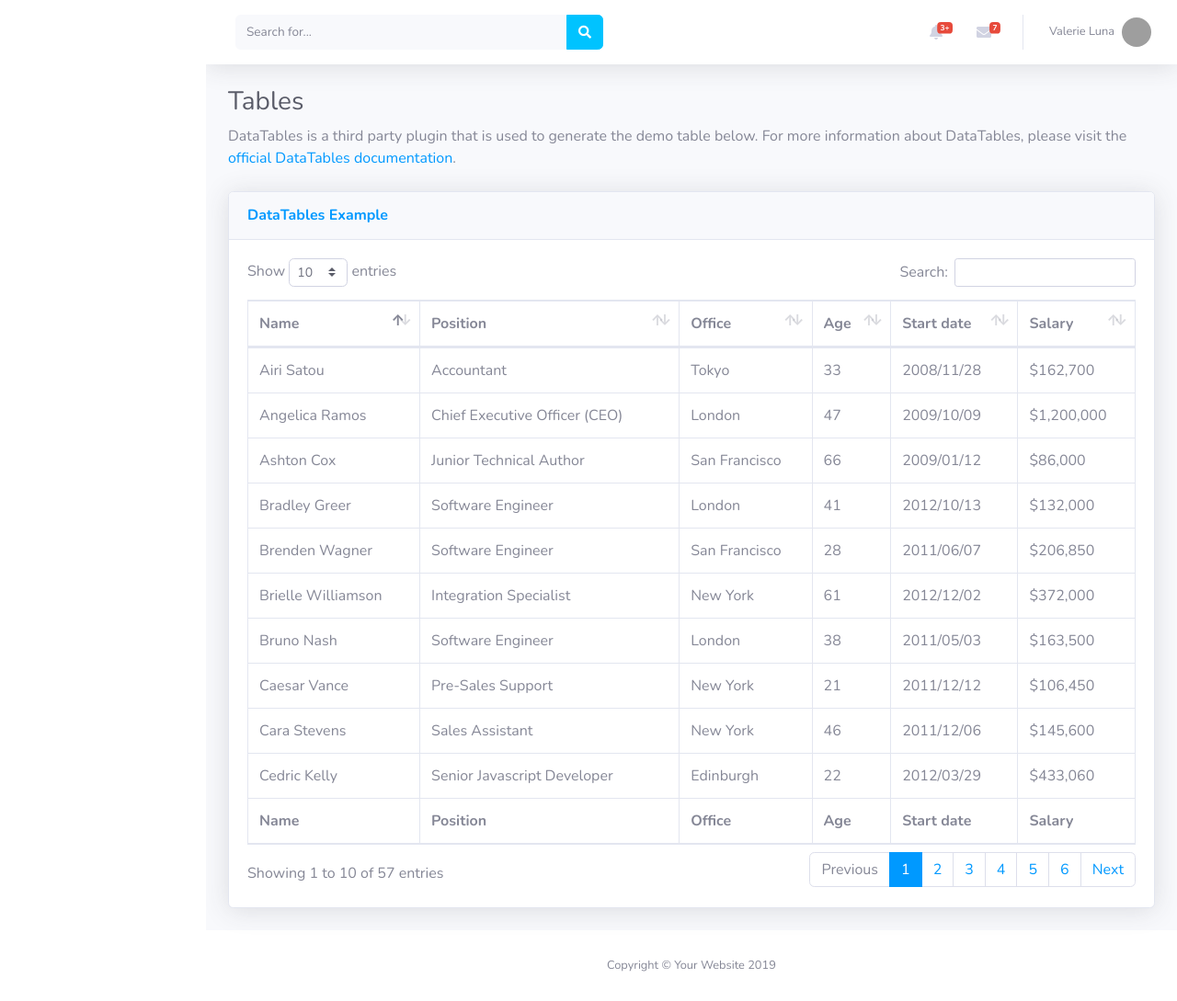
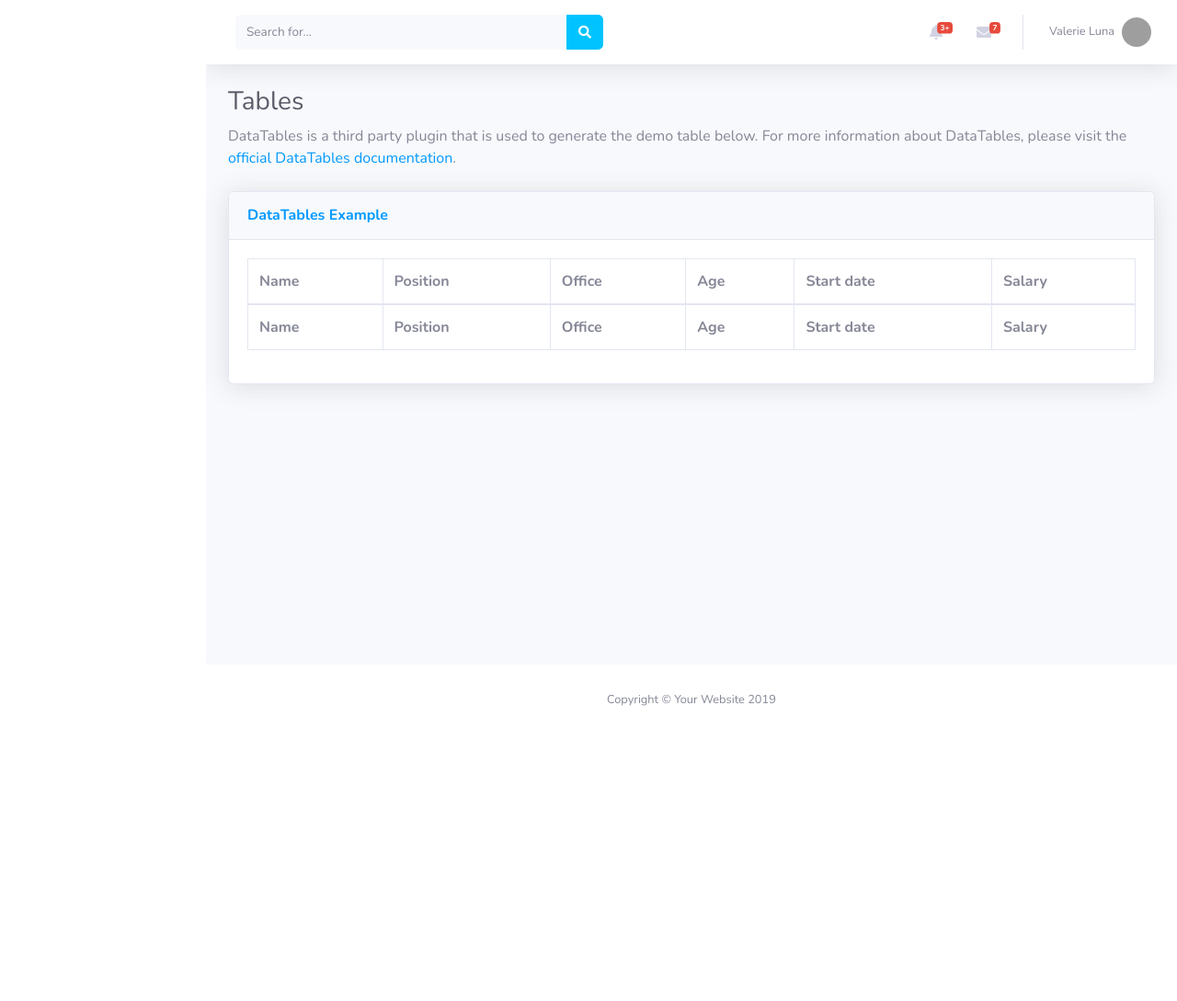
Before and after one commit to pranavjaikumar/business-grid, a PHP site: page /tables.html in a window 1280 px wide. Shown: the whole page at 92% size. After the commit the page ends 768 px from the top, so only its background shows below. Run offline with PHP 8.4, Linux system fonts and the light colour scheme; lists and menus that the app fills with data are empty; grey boxes are pictures that could not be loaded.

Commit message:
Push for Rajas

```diff
--- a/aiDashboard.php
+++ b/aiDashboard.php
@@ -398,10 +398,11 @@ session_start();
                             <!-- Card Header - Dropdown -->
                             <div class="card-header py-3 d-flex flex-row align-items-center justify-content-between">
                                 <h6 class="m-0 font-weight-bold text-primary prim-text">About</h6>
+                                <button class="btn btn-primary" onclick="">Save</button>
                             </div>
                             <!-- Card Body -->
                             <div class="card-body">
-                                <p>Lorem ipsum dolor sit amet, consectetur adipiscing elit, sed do eiusmod tempor incididunt ut labore et dolore magna aliqua. Ut enim ad minim veniam, quis nostrud exercitation ullamco laboris nisi ut aliquip ex ea commodo consequat. Duis aute irure dolor in reprehenderit in voluptate velit esse cillum dolore eu fugiat nulla pariatur. Excepteur sint occaecat cupidatat non proident, sunt in culpa qui officia deserunt mollit anim id est laborum.</p>
+                                <p contenteditable="true">Lorem ipsum dolor sit amet, consectetur adipiscing elit, sed do eiusmod tempor incididunt ut labore et dolore magna aliqua. Ut enim ad minim veniam, quis nostrud exercitation ullamco laboris nisi ut aliquip ex ea commodo consequat. Duis aute irure dolor in reprehenderit in voluptate velit esse cillum dolore eu fugiat nulla pariatur. Excepteur sint occaecat cupidatat non proident, sunt in culpa qui officia deserunt mollit anim id est laborum.</p>
                             </div>
                         </div>
                     </div>
--- /dev/null
+++ b/save.php
@@ -0,0 +1 @@
+<?php
--- a/tables.html
+++ b/tables.html
@@ -366,464 +366,6 @@
                       <th>Salary</th>
                     </tr>
                   </tfoot>
-                  <tbody>
-                    <tr>
-                      <td>Tiger Nixon</td>
-                      <td>System Architect</td>
-                      <td>Edinburgh</td>
-                      <td>61</td>
-                      <td>2011/04/25</td>
-                      <td>$320,800</td>
-                    </tr>
-                    <tr>
-                      <td>Garrett Winters</td>
-                      <td>Accountant</td>
-                      <td>Tokyo</td>
-                      <td>63</td>
-                      <td>2011/07/25</td>
-                      <td>$170,750</td>
-                    </tr>
-                    <tr>
-                      <td>Ashton Cox</td>
-                      <td>Junior Technical Author</td>
-                      <td>San Francisco</td>
-                      <td>66</td>
-                      <td>2009/01/12</td>
-                      <td>$86,000</td>
-                    </tr>
-                    <tr>
-                      <td>Cedric Kelly</td>
-                      <td>Senior Javascript Developer</td>
-                      <td>Edinburgh</td>
-                      <td>22</td>
-                      <td>2012/03/29</td>
-                      <td>$433,060</td>
-                    </tr>
-                    <tr>
-                      <td>Airi Satou</td>
-                      <td>Accountant</td>
-                      <td>Tokyo</td>
-                      <td>33</td>
-                      <td>2008/11/28</td>
-                      <td>$162,700</td>
-                    </tr>
-                    <tr>
-                      <td>Brielle Williamson</td>
-                      <td>Integration Specialist</td>
-                      <td>New York</td>
-                      <td>61</td>
-                      <td>2012/12/02</td>
-                      <td>$372,000</td>
-                    </tr>
-                    <tr>
-                      <td>Herrod Chandler</td>
-                      <td>Sales Assistant</td>
-                      <td>San Francisco</td>
-                      <td>59</td>
-                      <td>2012/08/06</td>
-                      <td>$137,500</td>
-                    </tr>
-                    <tr>
-                      <td>Rhona Davidson</td>
-                      <td>Integration Specialist</td>
-                      <td>Tokyo</td>
-                      <td>55</td>
-                      <td>2010/10/14</td>
-                      <td>$327,900</td>
-                    </tr>
-                    <tr>
-                      <td>Colleen Hurst</td>
-                      <td>Javascript Developer</td>
-                      <td>San Francisco</td>
-                      <td>39</td>
-                      <td>2009/09/15</td>
-                      <td>$205,500</td>
-                    </tr>
-                    <tr>
-                      <td>Sonya Frost</td>
-                      <td>Software Engineer</td>
-                      <td>Edinburgh</td>
-                      <td>23</td>
-                      <td>2008/12/13</td>
-                      <td>$103,600</td>
-                    </tr>
-                    <tr>
-                      <td>Jena Gaines</td>
-                      <td>Office Manager</td>
-                      <td>London</td>
-                      <td>30</td>
-                      <td>2008/12/19</td>
-                      <td>$90,560</td>
-                    </tr>
-                    <tr>
-                      <td>Quinn Flynn</td>
-                      <td>Support Lead</td>
-                      <td>Edinburgh</td>
-                      <td>22</td>
-                      <td>2013/03/03</td>
-                      <td>$342,000</td>
-                    </tr>
-                    <tr>
-                      <td>Charde Marshall</td>
-                      <td>Regional Director</td>
-                      <td>San Francisco</td>
-                      <td>36</td>
-                      <td>2008/10/16</td>
-                      <td>$470,600</td>
-                    </tr>
-                    <tr>
-                      <td>Haley Kennedy</td>
-                      <td>Senior Marketing Designer</td>
-                      <td>London</td>
-                      <td>43</td>
-                      <td>2012/12/18</td>
-                      <td>$313,500</td>
-                    </tr>
-                    <tr>
-                      <td>Tatyana Fitzpatrick</td>
-                      <td>Regional Director</td>
-                      <td>London</td>
-                      <td>19</td>
-                      <td>2010/03/17</td>
-                      <td>$385,750</td>
-                    </tr>
-                    <tr>
-                      <td>Michael Silva</td>
-                      <td>Marketing Designer</td>
-                      <td>London</td>
-                      <td>66</td>
-                      <td>2012/11/27</td>
-                      <td>$198,500</td>
-                    </tr>
-                    <tr>
-                      <td>Paul Byrd</td>
-                      <td>Chief Financial Officer (CFO)</td>
-                      <td>New York</td>
-                      <td>64</td>
-                      <td>2010/06/09</td>
-                      <td>$725,000</td>
-                    </tr>
-                    <tr>
-                      <td>Gloria Little</td>
-                      <td>Systems Administrator</td>
-                      <td>New York</td>
-                      <td>59</td>
-                      <td>2009/04/10</td>
-                      <td>$237,500</td>
-                    </tr>
-                    <tr>
-                      <td>Bradley Greer</td>
-                      <td>Software Engineer</td>
-                      <td>London</td>
-                      <td>41</td>
-                      <td>2012/10/13</td>
-                      <td>$132,000</td>
-                    </tr>
-                    <tr>
-                      <td>Dai Rios</td>
-                      <td>Personnel Lead</td>
-                      <td>Edinburgh</td>
-                      <td>35</td>
-                      <td>2012/09/26</td>
-                      <td>$217,500</td>
-                    </tr>
-                    <tr>
-                      <td>Jenette Caldwell</td>
-                      <td>Development Lead</td>
-                      <td>New York</td>
-                      <td>30</td>
-                      <td>2011/09/03</td>
-                      <td>$345,000</td>
-                    </tr>
-                    <tr>
-                      <td>Yuri Berry</td>
-                      <td>Chief Marketing Officer (CMO)</td>
-                      <td>New York</td>
-                      <td>40</td>
-                      <td>2009/06/25</td>
-                      <td>$675,000</td>
-                    </tr>
-                    <tr>
-                      <td>Caesar Vance</td>
-                      <td>Pre-Sales Support</td>
-                      <td>New York</td>
-                      <td>21</td>
-                      <td>2011/12/12</td>
-                      <td>$106,450</td>
-                    </tr>
-                    <tr>
-                      <td>Doris Wilder</td>
-                      <td>Sales Assistant</td>
-                      <td>Sidney</td>
-                      <td>23</td>
-                      <td>2010/09/20</td>
-                      <td>$85,600</td>
-                    </tr>
-                    <tr>
-                      <td>Angelica Ramos</td>
-                      <td>Chief Executive Officer (CEO)</td>
-                      <td>London</td>
-                      <td>47</td>
-                      <td>2009/10/09</td>
-                      <td>$1,200,000</td>
-                    </tr>
-                    <tr>
-                      <td>Gavin Joyce</td>
-                      <td>Developer</td>
-                      <td>Edinburgh</td>
-                      <td>42</td>
-                      <td>2010/12/22</td>
-                      <td>$92,575</td>
-                    </tr>
-                    <tr>
-                      <td>Jennifer Chang</td>
-                      <td>Regional Director</td>
-                      <td>Singapore</td>
-                      <td>28</td>
-                      <td>2010/11/14</td>
-                      <td>$357,650</td>
-                    </tr>
-                    <tr>
-                      <td>Brenden Wagner</td>
-                      <td>Software Engineer</td>
-                      <td>San Francisco</td>
-                      <td>28</td>
-                      <td>2011/06/07</td>
-                      <td>$206,850</td>
-                    </tr>
-                    <tr>
-                      <td>Fiona Green</td>
-                      <td>Chief Operating Officer (COO)</td>
-                      <td>San Francisco</td>
-                      <td>48</td>
-                      <td>2010/03/11</td>
-                      <td>$850,000</td>
-                    </tr>
-                    <tr>
-                      <td>Shou Itou</td>
-                      <td>Regional Marketing</td>
-                      <td>Tokyo</td>
-                      <td>20</td>
-                      <td>2011/08/14</td>
-                      <td>$163,000</td>
-                    </tr>
-                    <tr>
-                      <td>Michelle House</td>
-                      <td>Integration Specialist</td>
-                      <td>Sidney</td>
-                      <td>37</td>
-                      <td>2011/06/02</td>
-                      <td>$95,400</td>
-                    </tr>
-                    <tr>
-                      <td>Suki Burks</td>
-                      <td>Developer</td>
-                      <td>London</td>
-                      <td>53</td>
-                      <td>2009/10/22</td>
-                      <td>$114,500</td>
-                    </tr>
-                    <tr>
-                      <td>Prescott Bartlett</td>
-                      <td>Technical Author</td>
-                      <td>London</td>
-                      <td>27</td>
-                      <td>2011/05/07</td>
-                      <td>$145,000</td>
-                    </tr>
-                    <tr>
-                      <td>Gavin Cortez</td>
-                      <td>Team Leader</td>
-                      <td>San Francisco</td>
-                      <td>22</td>
-                      <td>2008/10/26</td>
-                      <td>$235,500</td>
-                    </tr>
-                    <tr>
-                      <td>Martena Mccray</td>
-                      <td>Post-Sales support</td>
-                      <td>Edinburgh</td>
-                      <td>46</td>
-                      <td>2011/03/09</td>
-                      <td>$324,050</td>
-                    </tr>
-                    <tr>
-                      <td>Unity Butler</td>
-                      <td>Marketing Designer</td>
-                      <td>San Francisco</td>
-                      <td>47</td>
-                      <td>2009/12/09</td>
-                      <td>$85,675</td>
-                    </tr>
-                    <tr>
-                      <td>Howard Hatfield</td>
-                      <td>Office Manager</td>
-                      <td>San Francisco</td>
-                      <td>51</td>
-                      <td>2008/12/16</td>
-                      <td>$164,500</td>
-                    </tr>
-                    <tr>
-                      <td>Hope Fuentes</td>
-                      <td>Secretary</td>
-                      <td>San Francisco</td>
-                      <td>41</td>
-                      <td>2010/02/12</td>
-                      <td>$109,850</td>
-                    </tr>
-                    <tr>
-                      <td>Vivian Harrell</td>
-                      <td>Financial Controller</td>
-                      <td>San Francisco</td>
-                      <td>62</td>
-                      <td>2009/02/14</td>
-                      <td>$452,500</td>
-                    </tr>
-                    <tr>
-                      <td>Timothy Mooney</td>
-                      <td>Office Manager</td>
-                      <td>London</td>
-                      <td>37</td>
-                      <td>2008/12/11</td>
-                      <td>$136,200</td>
-                    </tr>
-                    <tr>
-                      <td>Jackson Bradshaw</td>
-                      <td>Director</td>
-                      <td>New York</td>
-                      <td>65</td>
-                      <td>2008/09/26</td>
-                      <td>$645,750</td>
-                    </tr>
-                    <tr>
-                      <td>Olivia Liang</td>
-                      <td>Support Engineer</td>
-                      <td>Singapore</td>
-                      <td>64</td>
-                      <td>2011/02/03</td>
-                      <td>$234,500</td>
-                    </tr>
-                    <tr>
-                      <td>Bruno Nash</td>
-                      <td>Software Engineer</td>
-                      <td>London</td>
-                      <td>38</td>
-                      <td>2011/05/03</td>
-                      <td>$163,500</td>
-                    </tr>
-                    <tr>
-                      <td>Sakura Yamamoto</td>
-                      <td>Support Engineer</td>
-                      <td>Tokyo</td>
-                      <td>37</td>
-                      <td>2009/08/19</td>
-                      <td>$139,575</td>
-                    </tr>
-                    <tr>
-                      <td>Thor Walton</td>
-                      <td>Developer</td>
-                      <td>New York</td>
-                      <td>61</td>
-                      <td>2013/08/11</td>
-                      <td>$98,540</td>
-                    </tr>
-                    <tr>
-                      <td>Finn Camacho</td>
-                      <td>Support Engineer</td>
-                      <td>San Francisco</td>
-                      <td>47</td>
-                      <td>2009/07/07</td>
-                      <td>$87,500</td>
-                    </tr>
-                    <tr>
-                      <td>Serge Baldwin</td>
-                      <td>Data Coordinator</td>
-                      <td>Singapore</td>
-                      <td>64</td>
-                      <td>2012/04/09</td>
-                      <td>$138,575</td>
-                    </tr>
-                    <tr>
-                      <td>Zenaida Frank</td>
-                      <td>Software Engineer</td>
-                      <td>New York</td>
-                      <td>63</td>
-                      <td>2010/01/04</td>
-                      <td>$125,250</td>
-                    </tr>
-                    <tr>
-                      <td>Zorita Serrano</td>
-                      <td>Software Engineer</td>
-                      <td>San Francisco</td>
-                      <td>56</td>
-                      <td>2012/06/01</td>
-                      <td>$115,000</td>
-                    </tr>
-                    <tr>
-                      <td>Jennifer Acosta</td>
-                      <td>Junior Javascript Developer</td>
-                      <td>Edinburgh</td>
-                      <td>43</td>
-                      <td>2013/02/01</td>
-                      <td>$75,650</td>
-                    </tr>
-                    <tr>
-                      <td>Cara Stevens</td>
-                      <td>Sales Assistant</td>
-                      <td>New York</td>
-                      <td>46</td>
-                      <td>2011/12/06</td>
-                      <td>$145,600</td>
-                    </tr>
-                    <tr>
-                      <td>Hermione Butler</td>
-                      <td>Regional Director</td>
-                      <td>London</td>
-                      <td>47</td>
-                      <td>2011/03/21</td>
-                      <td>$356,250</td>
-                    </tr>
-                    <tr>
-                      <td>Lael Greer</td>
-                      <td>Systems Administrator</td>
-                      <td>London</td>
-                      <td>21</td>
-                      <td>2009/02/27</td>
-                      <td>$103,500</td>
-                    </tr>
-                    <tr>
-                      <td>Jonas Alexander</td>
-                      <td>Developer</td>
-                      <td>San Francisco</td>
-                      <td>30</td>
-                      <td>2010/07/14</td>
-                      <td>$86,500</td>
-                    </tr>
-                    <tr>
-                      <td>Shad Decker</td>
-                      <td>Regional Director</td>
-                      <td>Edinburgh</td>
-                      <td>51</td>
-                      <td>2008/11/13</td>
-                      <td>$183,000</td>
-                    </tr>
-                    <tr>
-                      <td>Michael Bruce</td>
-                      <td>Javascript Developer</td>
-                      <td>Singapore</td>
-                      <td>29</td>
-                      <td>2011/06/27</td>
-                      <td>$183,000</td>
-                    </tr>
-                    <tr>
-                      <td>Donna Snider</td>
-                      <td>Customer Support</td>
-                      <td>New York</td>
-                      <td>27</td>
-                      <td>2011/01/25</td>
-                      <td>$112,000</td>
-                    </tr>
-                  </tbody>
                 </table>
               </div>
             </div>
```
Also changed, not shown: js/demo/datatables-demo.js (+17 -2 lines), post.php (added, +70 -0 lines).
